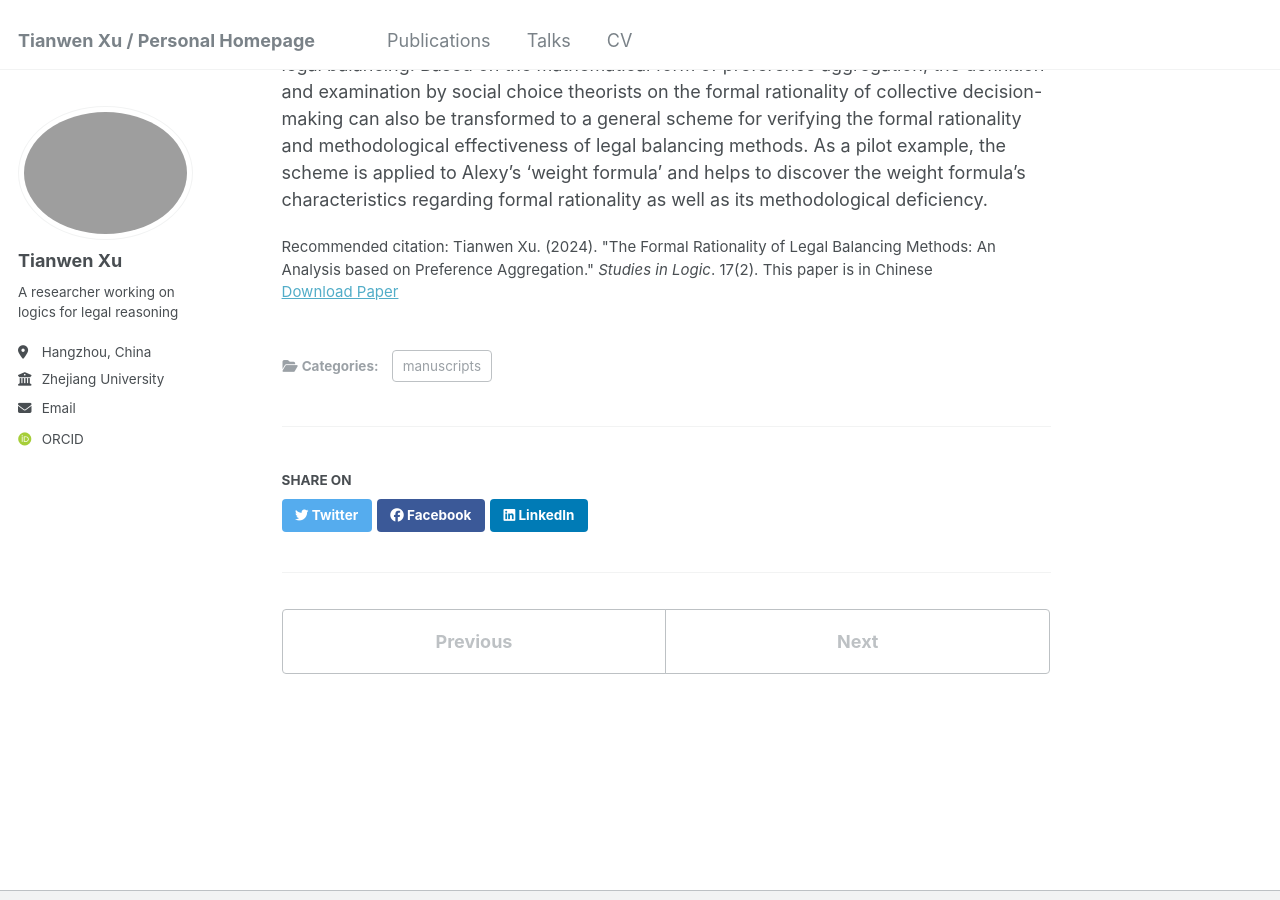
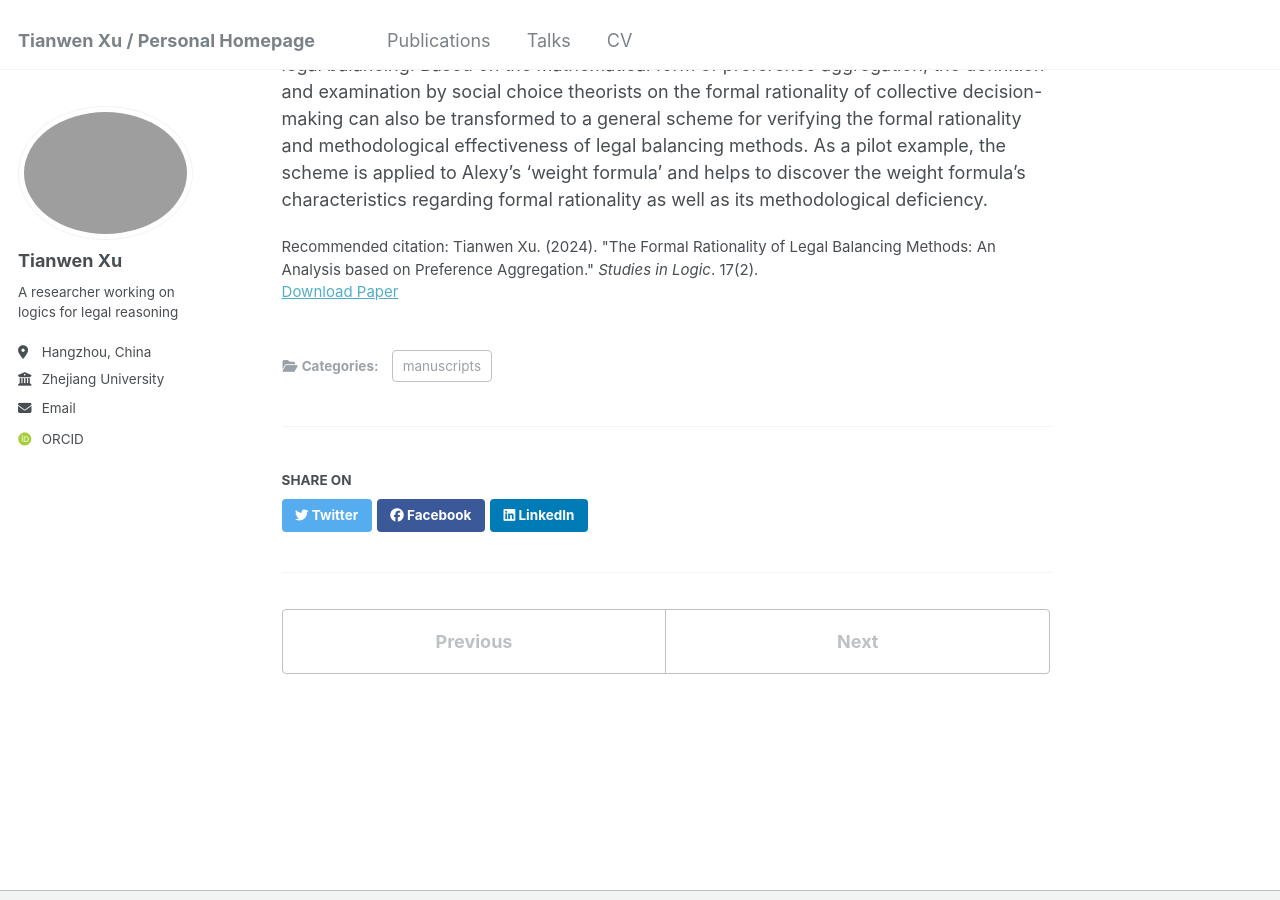
Before and after one commit to tianwenxu-lawlogic/tianwenxu-lawlogic.github.io, a Jekyll site: the page built from _publications/2024-02-17-balancing.md, in a window 1280 px wide and 900 px high, scrolled down 396 px. Built offline with Jekyll 4.4.1, drawn with Linux system fonts in a browser that asks for light colours; some web fonts are replaced.

Commit message:
Update 2024-02-17-balancing.md

```diff
--- a/_publications/2024-02-17-balancing.md
+++ b/_publications/2024-02-17-balancing.md
@@ -3,11 +3,11 @@ title: "The Formal Rationality of Legal Balancing Methods: An Analysis based on
 collection: publications
 category: manuscripts
 permalink: /publication/The Formal Rationality of Legal Balancing Methods-An Analysis based on Preference Aggregation
-excerpt: 'In spired by social choice and multi-criteria decision theory, this paper formalizes legal balancing methods as functions of preference aggregation, and proposes a procedure for testing the formal rationality of these methods. This paper is in Chinese.'
+excerpt: 'Inspired by social choice and multi-criteria decision theory, this paper formalizes legal balancing methods as functions of preference aggregation, and proposes a procedure for testing the formal rationality of these methods. This paper is in Chinese.'
 date: 2024-02-17
 venue: 'Studies in Logic, 17(2)'
 paperurl: 'https://studiesinlogic.sysu.edu.cn/zh-hans/article/276'
-citation: 'Tianwen Xu. (2024). &quot;The Formal Rationality of Legal Balancing Methods: An Analysis based on Preference Aggregation.&quot; <i>Studies in Logic</i>. 17(2). This paper is in Chinese'
+citation: 'Tianwen Xu. (2024). &quot;The Formal Rationality of Legal Balancing Methods: An Analysis based on Preference Aggregation.&quot; <i>Studies in Logic</i>. 17(2).'
 ---
 
 Abstract: An important inquiry of legal balancing theory is about the way in which the methodological effectiveness of a balancing method can be assessed generally without case-by-case verification. A solution from the viewpoint of formal rationality can be found in the 'preference aggregation model' used by social choice theory for studying collective decision-making. Case studies show that legal balancing and collective decision-making share the mathematical form of preference aggregation. They both operate as transitions from plural individual preferences to a single overall preference. With this connection, the analyses of paradoxes in social choice theory reveal the necessity of formal rationality to legal balancing. Based on the mathematical form of preference aggregation, the definition and examination by social choice theorists on the formal rationality of collective decision-making can also be transformed to a general scheme for verifying the formal rationality and methodological effectiveness of legal balancing methods. As a pilot example, the scheme is applied to Alexy's 'weight formula' and helps to discover the weight formula's characteristics regarding formal rationality as well as its methodological deficiency.
```
